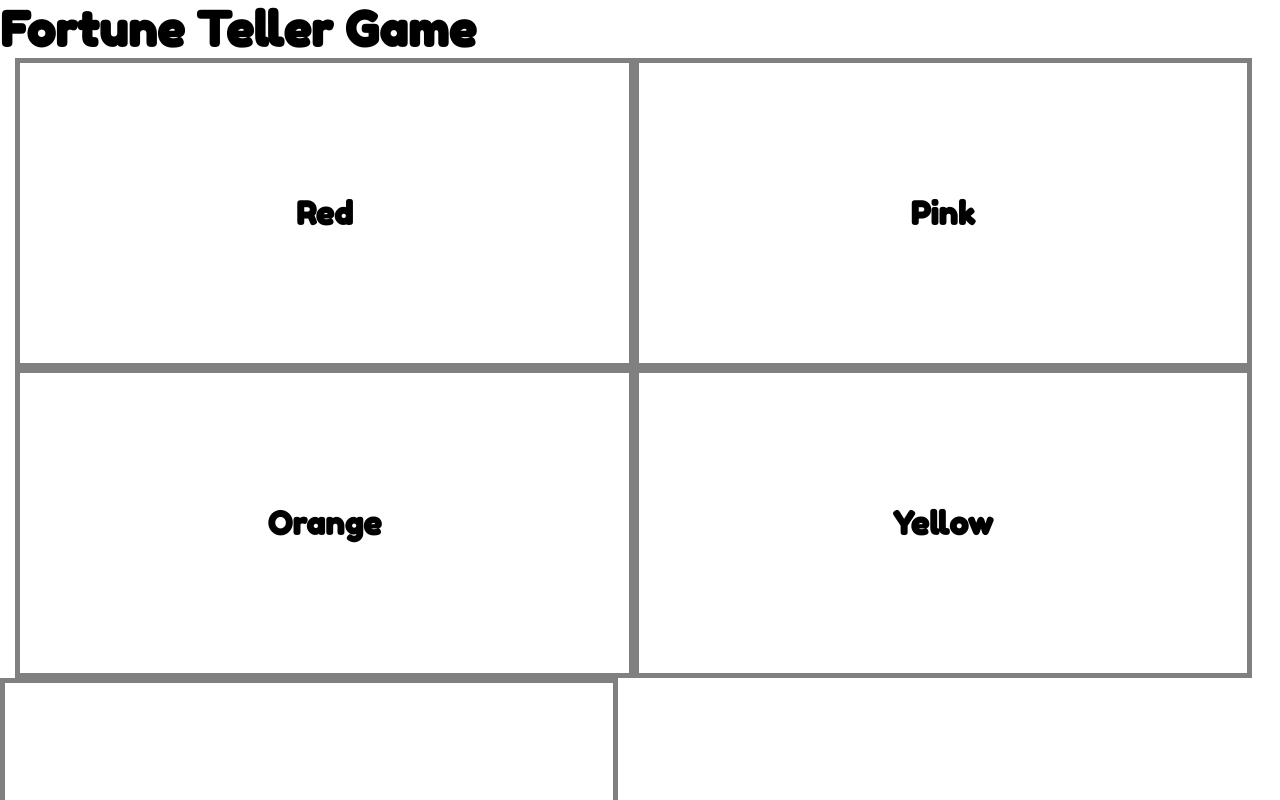
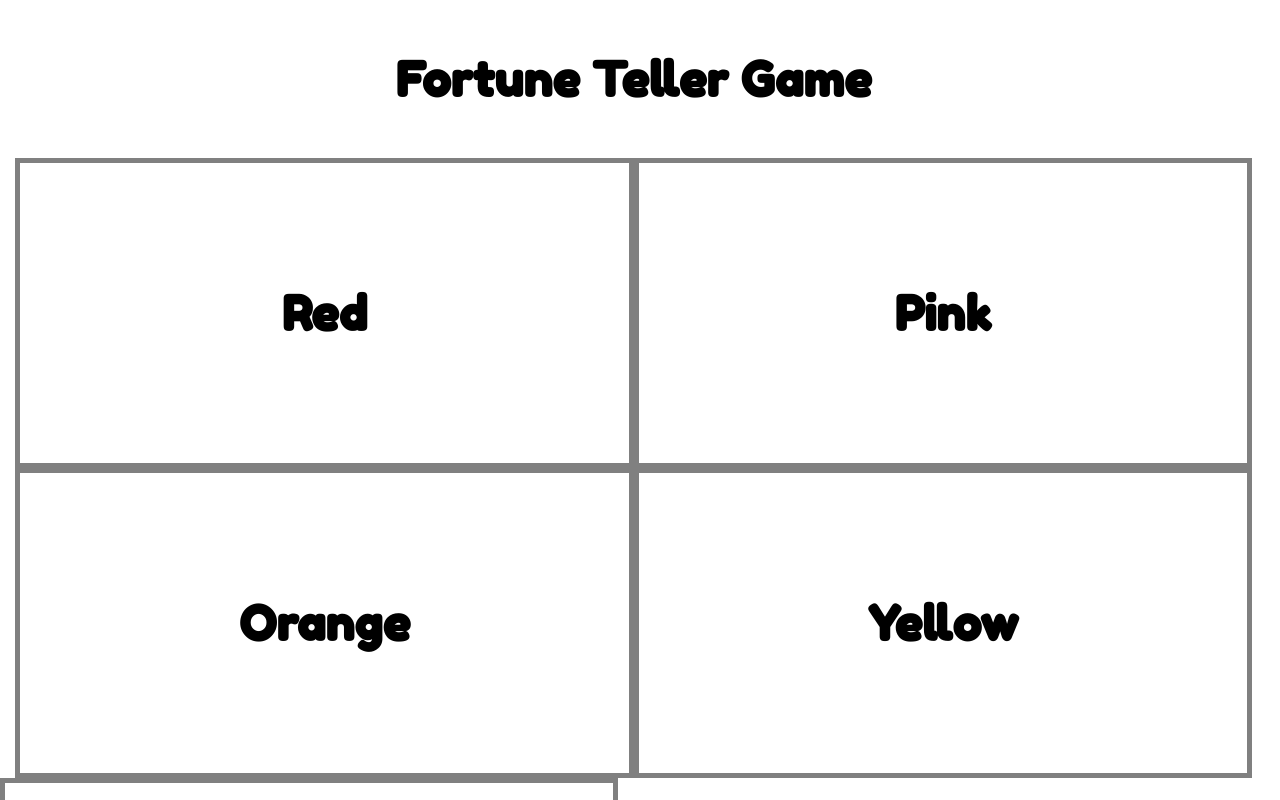
Before and after one commit to cknudson56/project2-knudson_christie, a website: page index.html in a window 1280 px wide. Shown: the top 800 px of the page. Drawn offline with Linux system fonts and the light colour scheme.

Commit message:
Adjust h1 and h2 styling

```diff
--- a/main.css
+++ b/main.css
@@ -23,11 +23,13 @@ body {
 h1 {
 	font-family: 'Fredoka One', cursive;
 	font-size: 3rem;
+	padding: 50px 0 50px 0;
+	text-align: center;
 }
 
 h2 {
 	font-family: 'Fredoka One', cursive;
-	font-size: 2rem;
+	font-size: 3rem;
 }
 
 #page1 {
```
